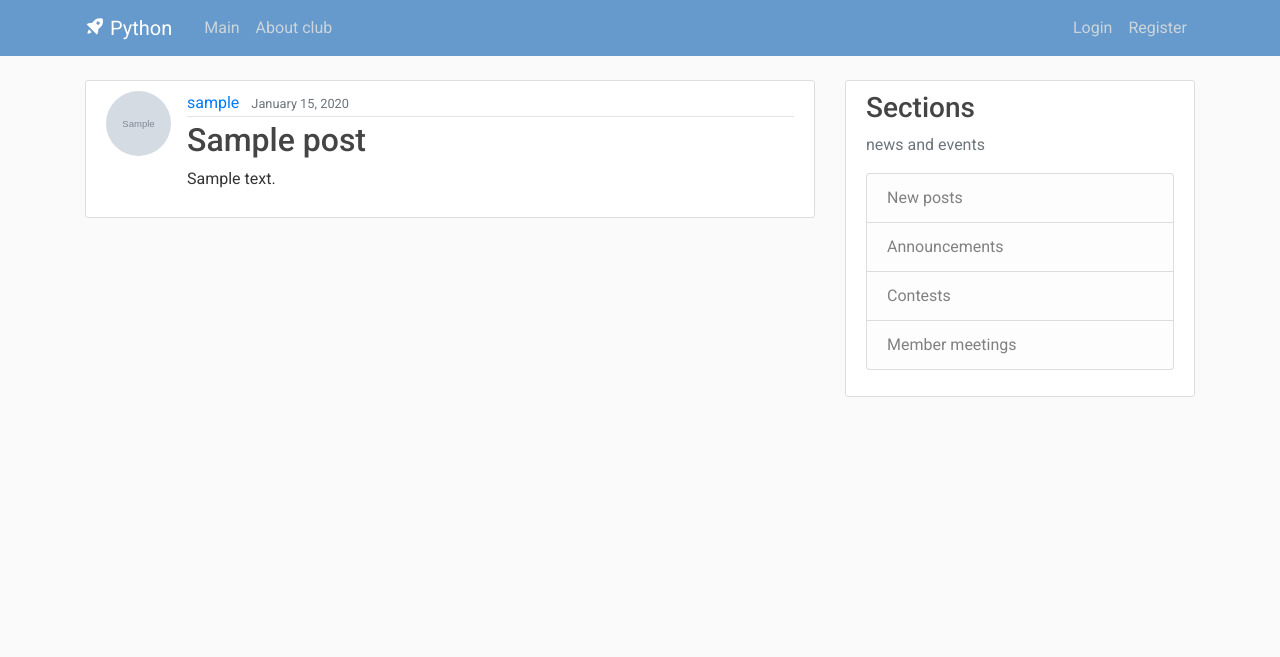
After one commit to seefalert/django_site, a Django app: page /post/1/ in a window 1280 px wide. The commit adds this page. Shown: the top 657 px of the page. Run offline with Django 4.2, Linux system fonts and the light colour scheme; tables that the repository leaves empty hold one stand-in row (values such as "Sample post"); grey boxes marked "Sample" are stand-in pictures; some libraries are stand-ins or nearby versions.

Commit message:
Added ability to edit posts

```diff
--- a/mysite/blog/models.py
+++ b/mysite/blog/models.py
@@ -1,6 +1,7 @@
 from django.contrib.auth.models import User
 from django.db import models
 from django.utils import timezone
+from django.urls import reverse
 
 
 class Post(models.Model):
@@ -12,3 +13,6 @@ class Post(models.Model):
 
     def __str__(self):
         return self.title
+
+    def get_absolute_url(self):
+        return reverse('post-detail', kwargs={'pk': self.pk})
--- a/mysite/blog/templates/blog/base.html
+++ b/mysite/blog/templates/blog/base.html
@@ -59,7 +59,7 @@
             </div>
             {% endfor %}
             {% endif %}
-            {% block content %}{% endblock %}
+            {% block content %}{% endblock content %}
         </div>
         <div class="col-md-4">
             <div class="content-section">
--- a/mysite/blog/templates/blog/home.html
+++ b/mysite/blog/templates/blog/home.html
@@ -2,12 +2,13 @@
 {% block content %}
 {% for post in posts %}
 <article class="media content-section">
+    <img class="rounded-circle article-img" src="{{ post.author.profile.image.url }}">
     <div class="media-body">
         <div class="article-metadata">
             <a class="mr-2" href="#">{{ post.author }}</a>
-              <small class="text-muted">{{ post.date_posted }}</small>
+            <small class="text-muted">{{ post.date_posted|date:"F d, Y" }}</small>
         </div>
-            <h2><a class="article-title" href="#">{{ post.title }}</a></h2>
+        <h2><a class="article-title" href="{% url 'post-detail' post.id %}">{{ post.title }}</a></h2>
         <p class="article-content">{{ post.content }}</p>
     </div>
 </article>
--- /dev/null
+++ b/mysite/blog/templates/blog/post_detail.html
@@ -0,0 +1,20 @@
+{% extends "blog/base.html" %}
+{% block content %}
+  <article class="media content-section">
+    <img class="rounded-circle article-img" src="{{ object.author.profile.image.url }}">
+    <div class="media-body">
+      <div class="article-metadata">
+        <a class="mr-2" href="#">{{ object.author }}</a>
+        <small class="text-muted">{{ object.date_posted|date:"F d, Y" }}</small>
+        {% if object.author == user %}
+          <div>
+            <a class="btn btn-secondary btn-sm mt-1 mb-1" href="{% url 'post-update' object.id %}">Edit post</a>
+            <a class="btn btn-danger btn-sm mt-1 mb-1" href="{% url 'post-delete' object.id %}">Delete post</a>
+          </div>
+        {% endif %}
+      </div>
+      <h2 class="article-title">{{ object.title }}</h2>
+      <p class="article-content">{{ object.content }}</p>
+    </div>
+  </article>
+{% endblock content %}
--- a/mysite/blog/urls.py
+++ b/mysite/blog/urls.py
@@ -2,10 +2,16 @@
 # pylint: disable=import-error
 
 from django.urls import path
+from .views import (PostListView, PostDetailView, PostCreateView,
+                    PostDeleteView, PostUpdateView)
 
 from . import views
 
 urlpatterns = [
-    path('', views.home, name='blog-home'),
+    path('', PostListView.as_view(), name='blog-home'),
+    path('post/<int:pk>/', PostDetailView.as_view(), name='post-detail'),
+    path('post/new/', PostCreateView.as_view(), name='post-create'),
+    path('post/<int:pk>/update/', PostUpdateView.as_view(), name='post-update'),
+    path('post/<int:pk>/delete/', PostDeleteView.as_view(), name='post-delete'),
     path('about/', views.about, name='blog-about'),
 ]
--- a/mysite/blog/views.py
+++ b/mysite/blog/views.py
@@ -1,13 +1,62 @@
 from django.shortcuts import render
+from django.contrib.auth.mixins import LoginRequiredMixin, UserPassesTestMixin
+from django.views.generic import (ListView, DetailView, CreateView,
+                                  UpdateView, DeleteView)
 from .models import Post
 
 
 def home(request):
     context = {
-        'posts': Post.objects.all(),
+        'posts': Post.objects.all()
     }
     return render(request, 'blog/home.html', context)
 
 
+class PostListView(ListView):
+    model = Post
+    template_name = 'blog/home.html'
+    context_object_name = 'posts'
+    ordering = ['-date_posted']
+
+
+class PostDetailView(DetailView):
+    model = Post
+
+
+class PostCreateView(LoginRequiredMixin, CreateView):
+    model = Post
+    fields = ['title', 'content']
+
+    def form_valid(self, form):
+        form.instance.author = self.request.user
+        return super().form_valid(form)
+
+
+class PostUpdateView(LoginRequiredMixin, UserPassesTestMixin, UpdateView):
+    model = Post
+    fields = ['title', 'content']
+
+    def form_valid(self, form):
+        form.instance.author = self.request.user
+        return super().form_valid(form)
+
+    def test_func(self):
+        post = self.get_object()
+        if self.request.user == post.author:
+            return True
+        return False
+
+
+class PostDeleteView(LoginRequiredMixin, UserPassesTestMixin, DeleteView):
+    model = Post
+    success_url = '/'
+
+    def test_func(self):
+        post = self.get_object()
+        if self.request.user == post.author:
+            return True
+        return False
+
+
 def about(request):
     return render(request, 'blog/about.html', {'title': 'About club Python'})
```
Also changed, not shown: mysite/blog/templates/blog/post_form.html (added, +16 -0 lines). Lines whose indentation alone changed are shown as unchanged.
